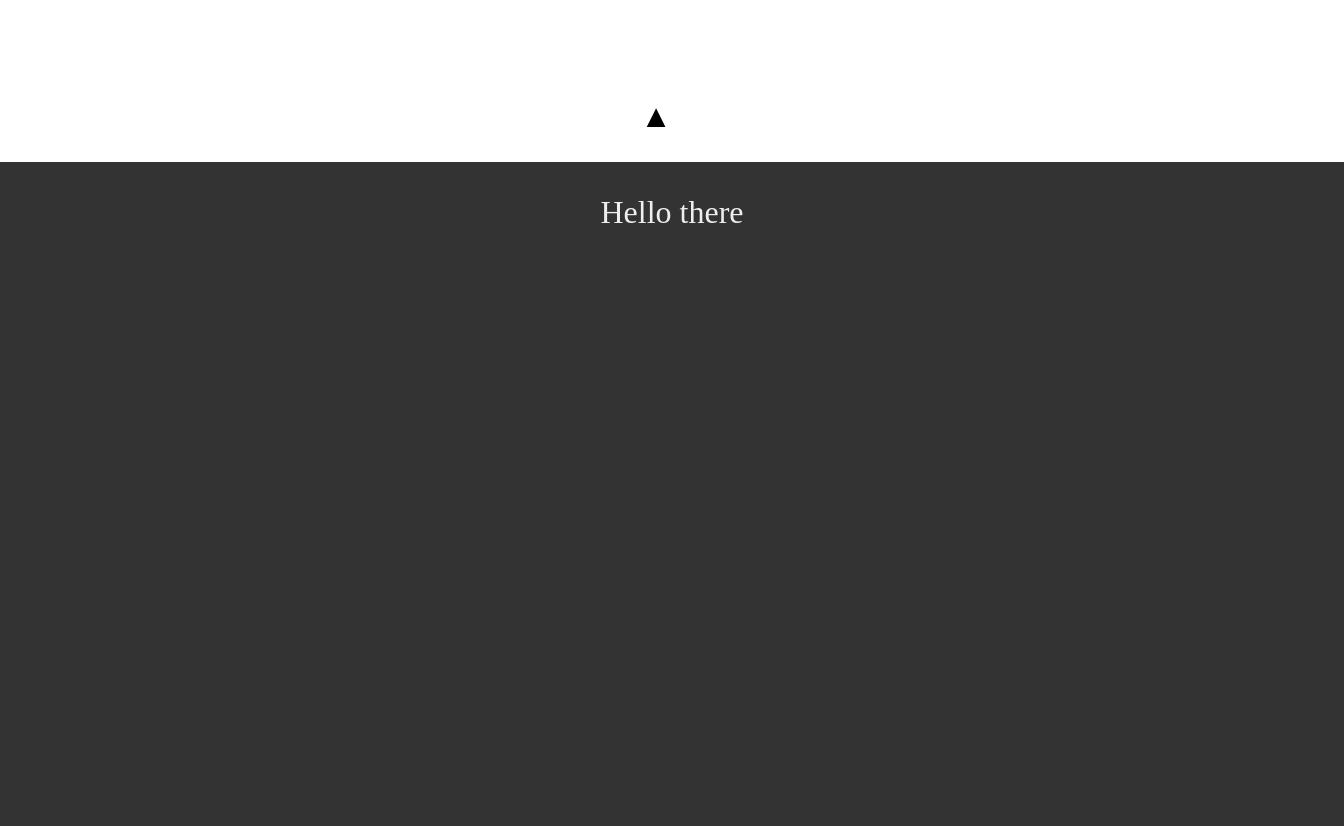
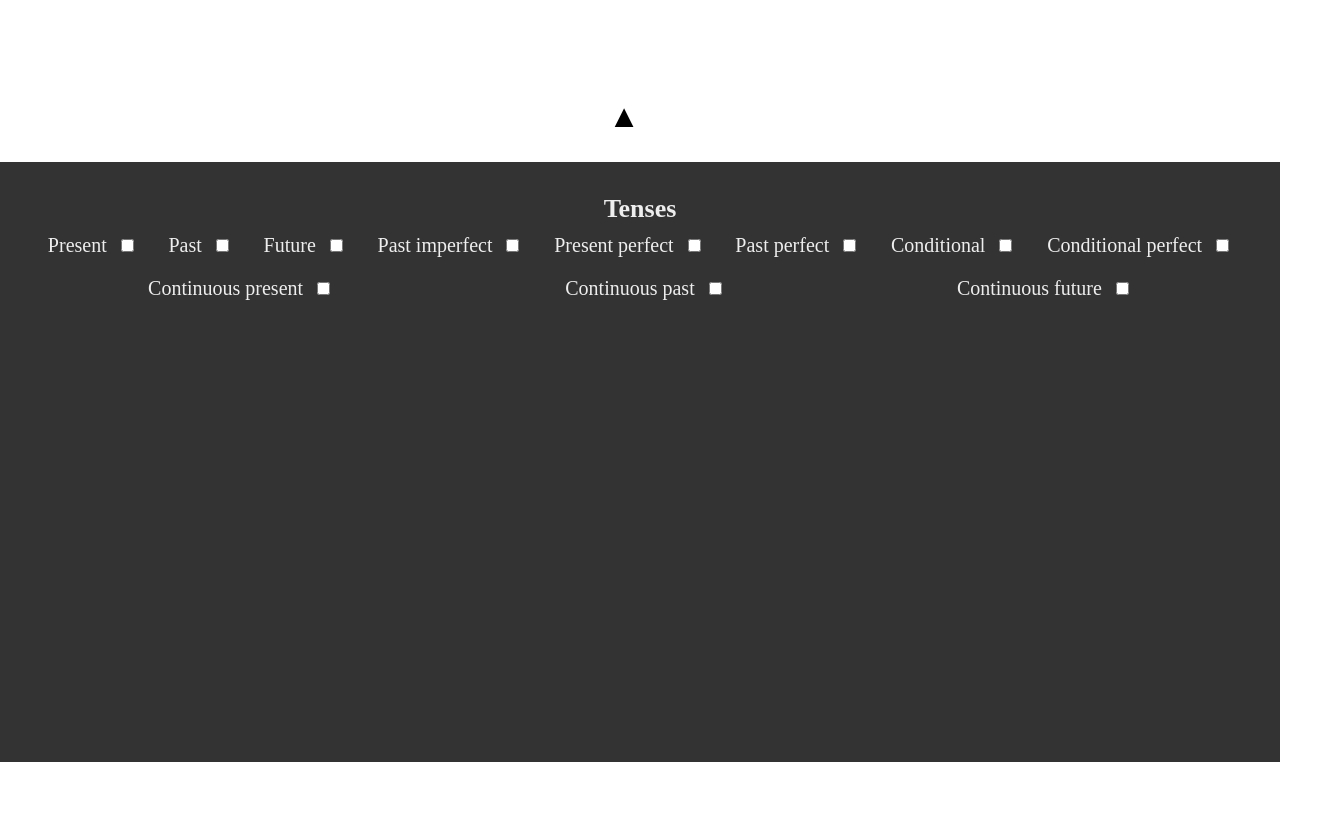
Before and after one commit to chipbell4/flashcards, a website with bundled scripts: page www/index.html in a window 1280 px wide. Shown: the part 638-1464 px from the top of the page, 1344 px wide, since content can reach past the window. After the commit the page ends 1400 px from the top, so only its background shows below. Built offline with nearby package versions, Linux system fonts and the light colour scheme.

Commit message:
Tense selection and basic styling

```diff
--- /dev/null
+++ b/src/config.js
@@ -0,0 +1,42 @@
+var TENSES = [
+  'present',
+  'past',
+  'future',
+  'past imperfect',
+  'present perfect',
+  'past perfect',
+  'conditional',
+  'conditional perfect',
+  'continuous present',
+  'continuous past',
+  'continuous future'
+];
+
+module.exports = {
+  buildAllCheckboxes: function() {
+    var container = document.getElementById('tense-selection');
+    TENSES.forEach(function(tense) {
+      container.appendChild(this.buildCheckbox(tense));
+    }.bind(this));
+  },
+
+  buildCheckbox: function(tense) {
+    var displayTense = tense.charAt(0).toUpperCase() + tense.slice(1);
+    var idTense = tense.replace(/ /g, '-');
+
+    var container = document.createElement('span');
+    container.classList.add('checkbox-container');
+    var label = document.createElement('label');
+    label.classList.add('checkbox-label');
+    label.innerText = displayTense;
+    label.setAttribute('for', idTense);
+    var input = document.createElement('input');
+    input.setAttribute('type', 'checkbox');
+    input.id = idTense
+
+    container.appendChild(label);
+    container.appendChild(input);
+
+    return container;
+  },
+};
--- a/src/index.js
+++ b/src/index.js
@@ -1,4 +1,5 @@
 var generate = require('./generate.js');
+var config = require('./config.js');
 
 var sentenceContainer = document.getElementById('sentence');
 
@@ -32,3 +33,4 @@ document.getElementById('tab').addEventListener('click', function(evt) {
 });
 
 refresh();
+config.buildAllCheckboxes();
--- a/www/index.html
+++ b/www/index.html
@@ -7,7 +7,9 @@
         <p id="sentence"></p>
         <div id="config-container">
             <div id="tab">▲</div>
-            Hello there
+            <h2>Tenses</h2>
+            <div id="tense-selection">
+            </div>
         </div>
         <script src="index.js"></script>
     </body>
--- a/www/style.css
+++ b/www/style.css
@@ -24,6 +24,7 @@ p {
     height: 75vh;
     width: 100vw;
 
+    box-sizing: border-box;
     text-align: center;
     background-color: #333;
     color: #eee;
@@ -39,6 +40,27 @@ p {
     color: black;
     top: -2em;
     right: 50%;
+}
+
+#config-container h2 {
+    margin: 0;
+    font-size: 26px;
+}
+
+#config-container #tense-selection {
+    display: flex;
+    flex-wrap: wrap;
+    justify-content: space-around;
+
+    font-size: 20px;
+}
+
+.checkbox-label {
+    margin-right: 0.5em;
+}
+
+.checkbox-container {
+    margin: 0.5em;
 }
 
 @media(max-width: 720px) {
```
